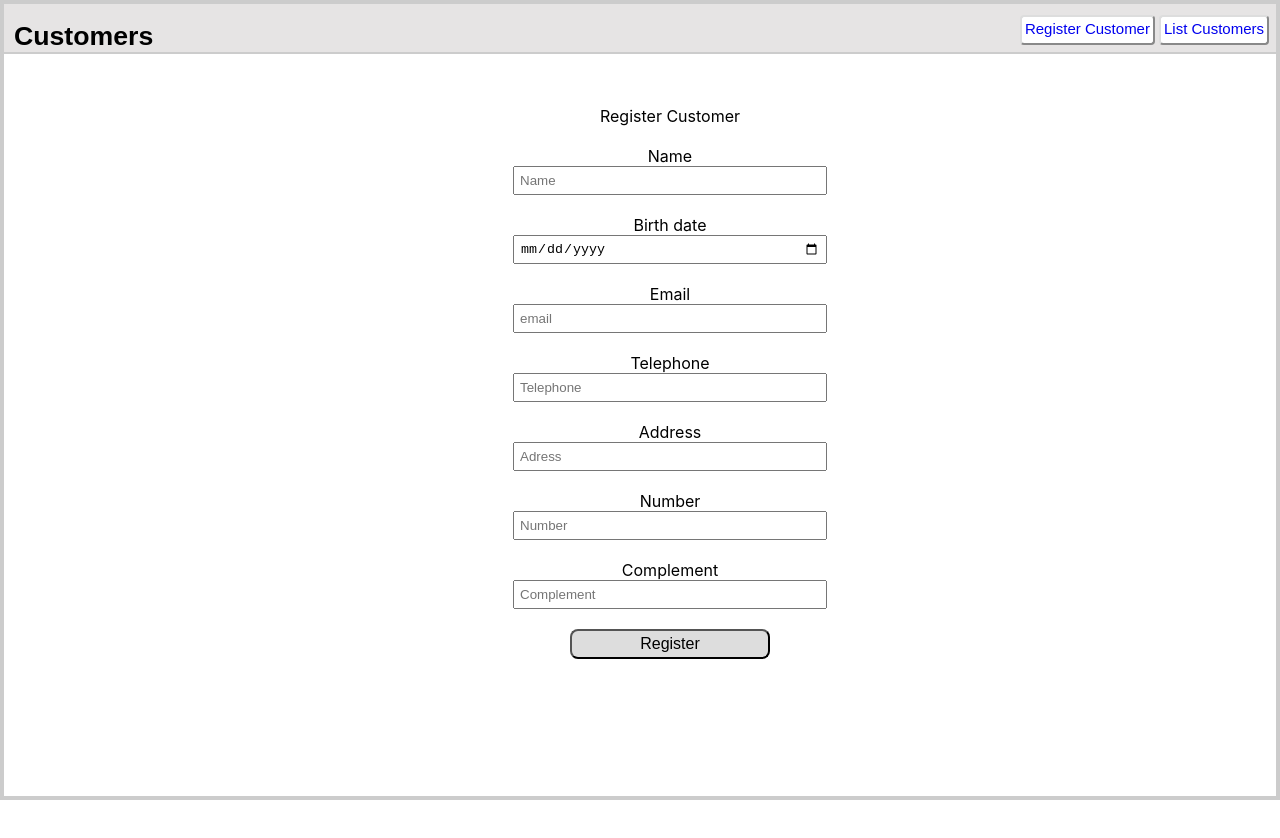
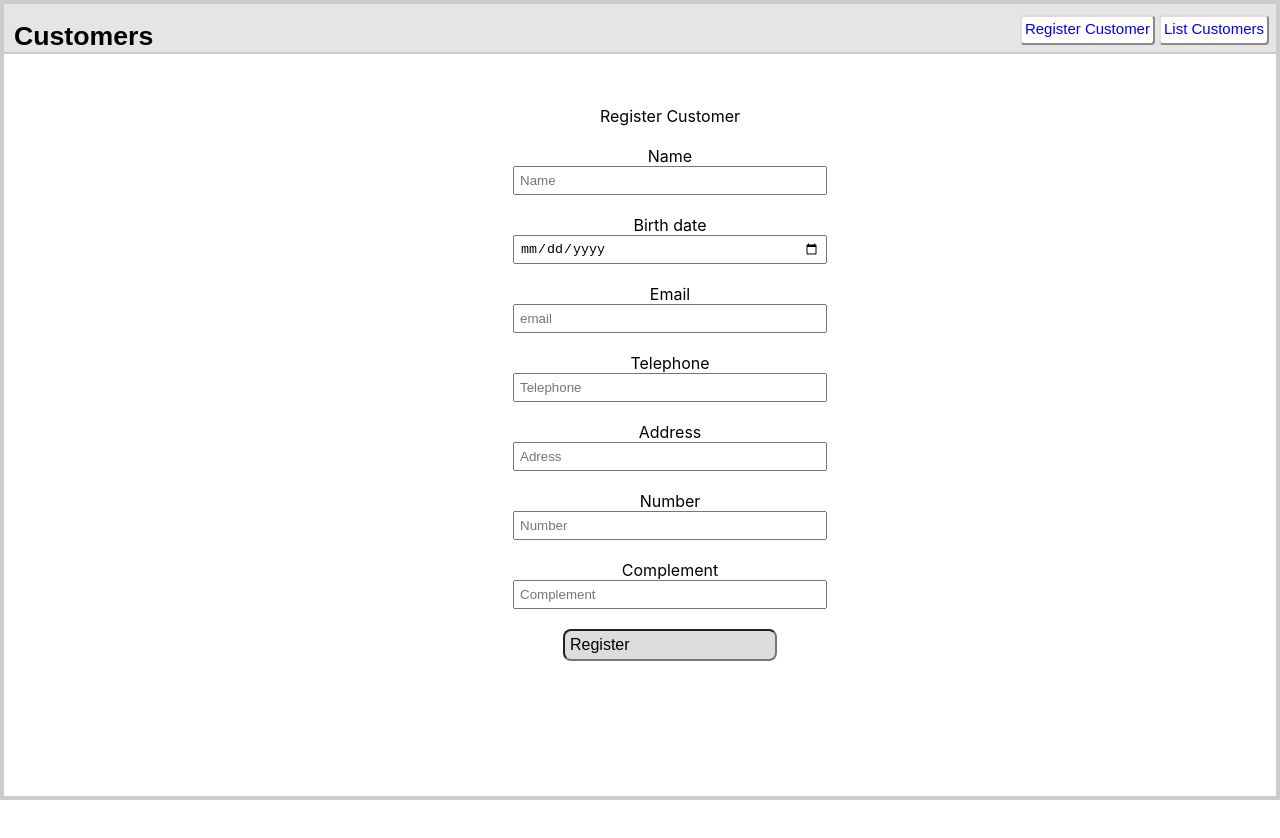
Before and after one commit to LucasBorges-91/cadastroClientes, a React (Create React App) app in the folder frontend/: page /register in a window 1280 px wide. Shown: the top 838 px of the page. Built offline with nearby package versions, Linux system fonts and the light colour scheme; the HTML template or start-up script is replaced by a standard one.

Commit message:
Update frontend/src/pages/Register.js
Co-authored-by: Havyner Caetano <20730250+HCaetano@users.noreply.github.com>

```diff
--- a/frontend/src/pages/Register.js
+++ b/frontend/src/pages/Register.js
@@ -181,7 +181,7 @@ export default class Cadastro extends Component {
                             <Input
                                 nameClass="inSub"
                                 placeholder="Register"
-                                tipo="submit"
+                                type="submit"
                                 value="Register"
                                 funct={this.postUsuario.bind(this)}
                             />
```
